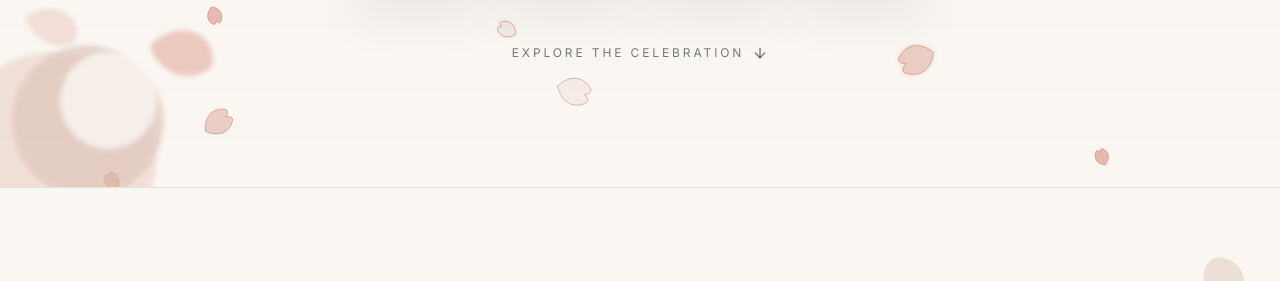
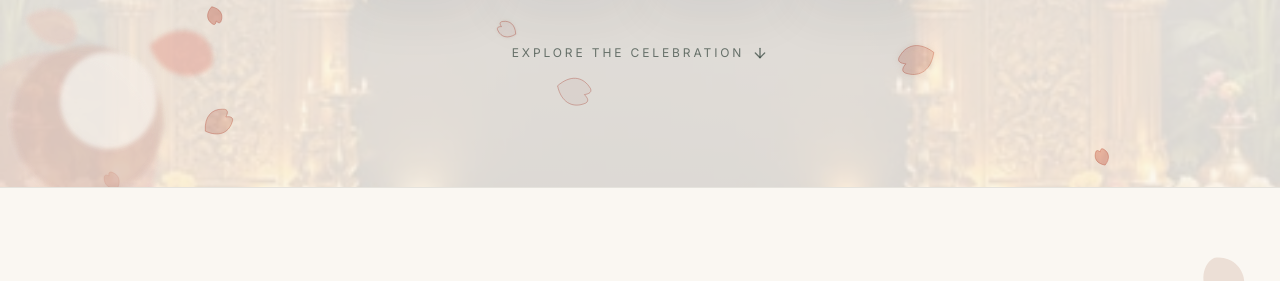
Before and after one commit to sumit-dev-cloud/deepa-sumit-wedding, a plain HTML site: page index.html in a window 1280 px wide. Shown: the part 613-894 px from the top of the page. Drawn offline with nearby package versions, Linux system fonts and the light colour scheme.

Commit message:
Update index.html
added mandap image

```diff
--- a/index.html
+++ b/index.html
@@ -121,7 +121,7 @@
       inset: 0;
       background-image:
         linear-gradient(to bottom,rgba(250,247,242,.52) 0%, rgba(250,247,242,.34) 48%, rgba(250,247,242,.18) 100%),
-        url("imges/mandap.jpg");
+        url("images/mandap.jpg");
       background-position: center center;
       background-size: cover;
       background-repeat: no-repeat;
```
